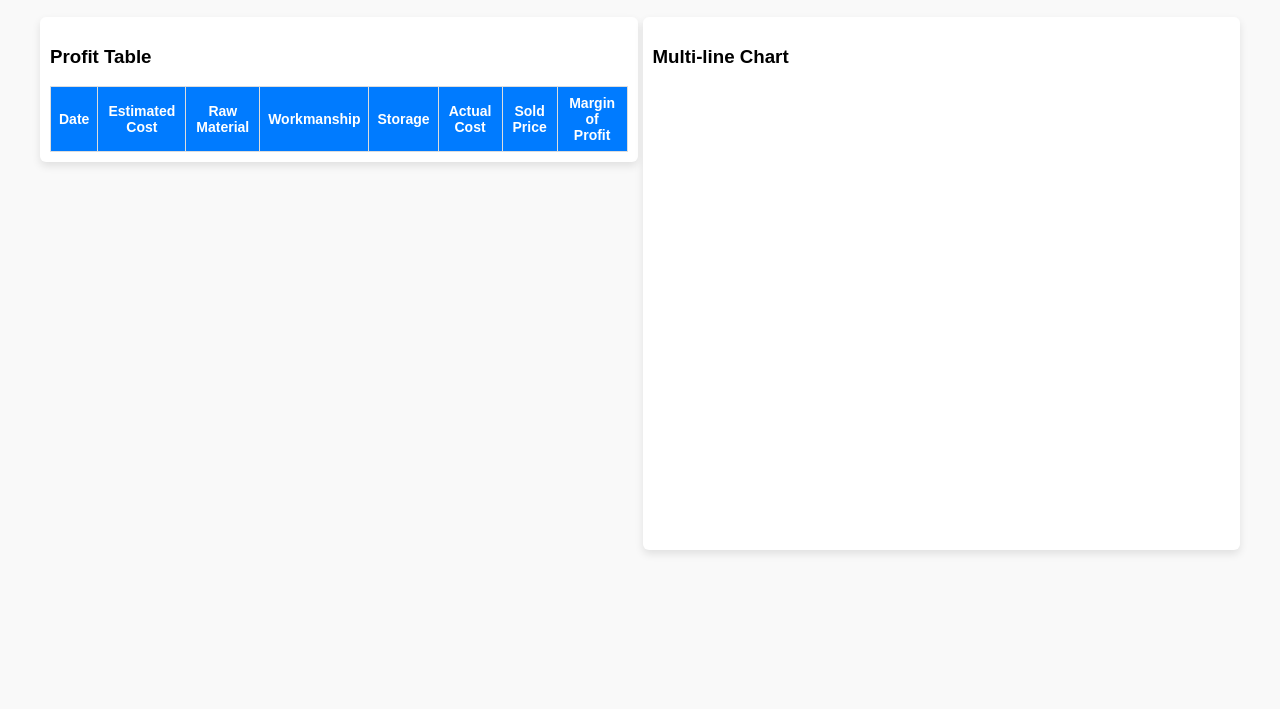
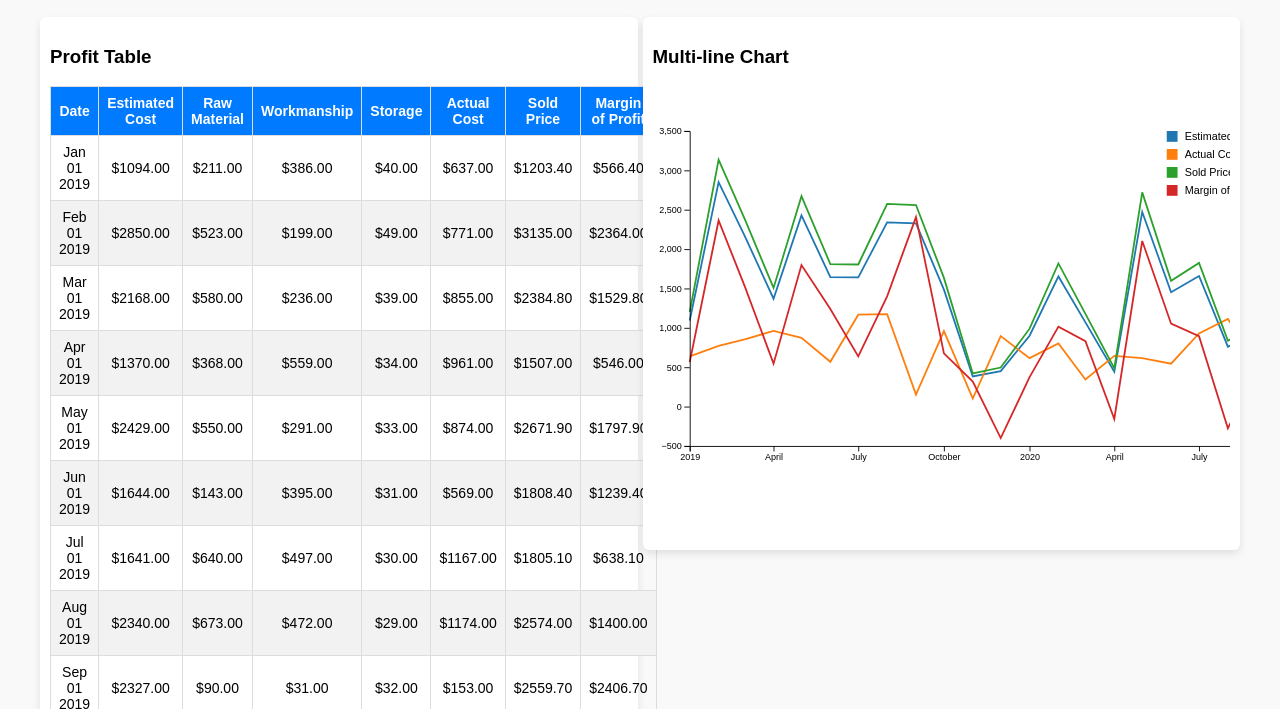
Before and after one commit to Patil1707/DV, a plain HTML site: page Major_assignment2/Assignment2.html in a window 1280 px wide. Shown: the part 91-800 px from the top of the page. Drawn offline with nearby package versions, Linux system fonts and the light colour scheme; no server answers.

Commit message:
Update Assignment2.html

```diff
--- a/Major_assignment2/Assignment2.html
+++ b/Major_assignment2/Assignment2.html
@@ -87,7 +87,7 @@
     </div>
 
     <script>
-        d3.csv("data_sample.csv").then(function(data) {
+        d3.csv("data/data_sample.csv").then(function(data) {
             const parseDate = d3.timeParse("%m/%d/%y");
             const formatDate = d3.timeFormat("%b %d %Y");
 
```
